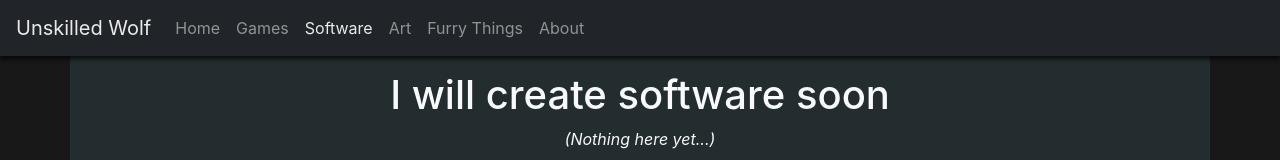
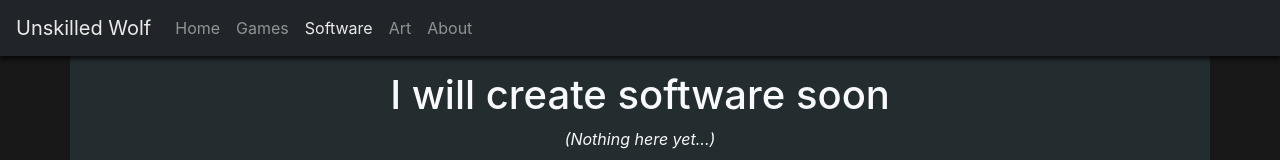
Before and after one commit to UnskilledWolf/UnskilledWolf.github.io, a website: page software.html in a window 1280 px wide. Shown: the top 160 px of the page. Drawn offline with nearby package versions, Linux system fonts and the light colour scheme.

Commit message:
Removed dead link from software page

```diff
--- a/software.html
+++ b/software.html
@@ -32,7 +32,6 @@
                 <a class="nav-item nav-link" href="/games.html">Games</a>
                 <a class="nav-item nav-link active" href="/software.html">Software</a>
                 <a class="nav-item nav-link" href="/art.html">Art</a>
-                <a class="nav-item nav-link" href="/furry.html">Furry Things</a>
                 <a class="nav-item nav-link" href="/about.html">About</a>
             </div>
         </div>
```
